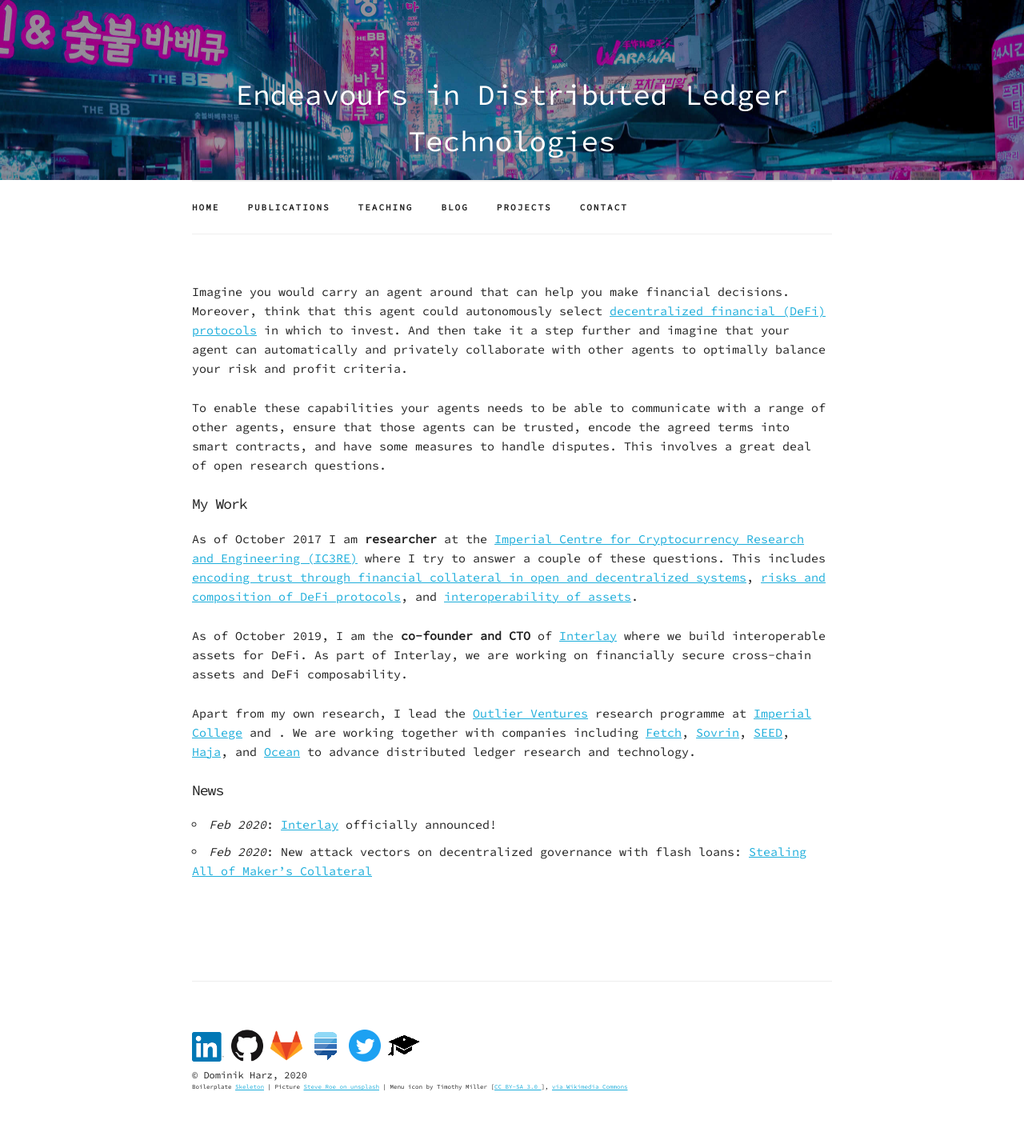
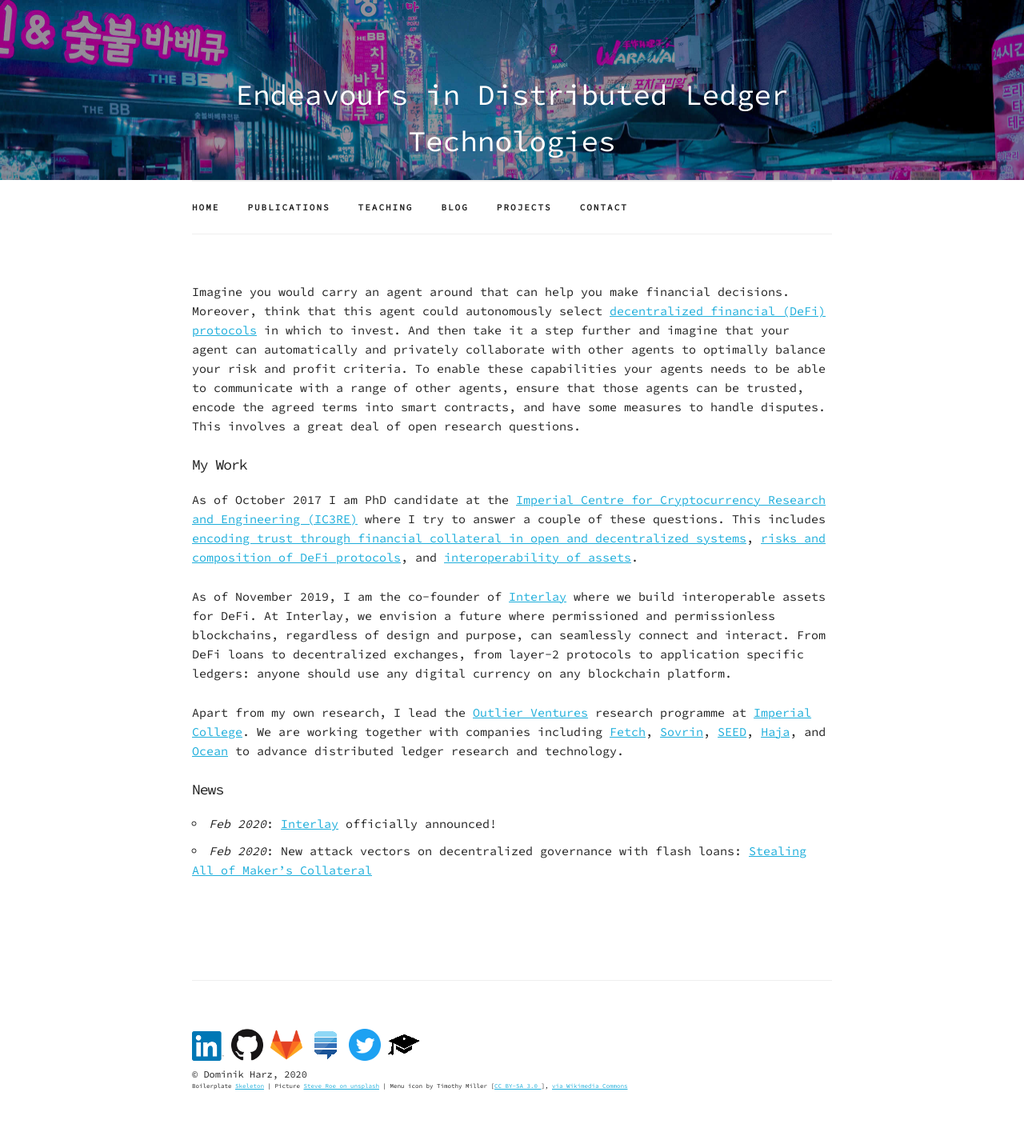
Before and after one commit to nud3l/nud3l.github.io, a Jekyll site: the page built from index.md, in a window 1280 px wide. Shown: the whole page at 80% size. Built offline with Jekyll 4.4.1, drawn with Linux system fonts in a browser that asks for light colours; nearby versions of some CDN libraries.

Commit message:
fix formating errors

```diff
--- a/index.md
+++ b/index.md
@@ -9,23 +9,17 @@
     Imagine you have an autonomous car. Wouldn't it be great if your car could earn money for you while you are not using it? The car could register itself in an app as a driver, charge itself and pay for it, and get itself fixed at a garage, if needed. To enable these capabilities the car needs to be able to communicate with a range of other entities, agree on contract terms, and have some measures to handle disputes or finding prices for services or goods. This involves a great deal of open research questions.
 </p> -->
 
-Imagine you would carry an agent around that can help you make financial decisions. Moreover, think that this agent could autonomously select [decentralized financial (DeFi) protocols](https://defipulse.com/){:target="_blank"} in which to invest. And then take it a step further and imagine that your agent can automatically and privately collaborate with other agents to optimally balance your risk and profit criteria.
-
-To enable these capabilities your agents needs to be able to communicate with a range of other agents, ensure that those agents can be trusted, encode the agreed terms into smart contracts, and have some measures to handle disputes. This involves a great deal of open research questions.
+Imagine you would carry an agent around that can help you make financial decisions. Moreover, think that this agent could autonomously select [decentralized financial (DeFi) protocols](https://defipulse.com/){:target="_blank"} in which to invest. And then take it a step further and imagine that your agent can automatically and privately collaborate with other agents to optimally balance your risk and profit criteria. To enable these capabilities your agents needs to be able to communicate with a range of other agents, ensure that those agents can be trusted, encode the agreed terms into smart contracts, and have some measures to handle disputes. This involves a great deal of open research questions.
 
 ## My Work
 
-As of October 2017 I am **researcher** at the [Imperial Centre for Cryptocurrency Research and Engineering (IC3RE)](http://www.imperial.ac.uk/cryptocurrency/){:target="_blank"} where I try to answer a couple of these questions. This includes [encoding trust through financial collateral in open and decentralized systems](https://balance-resear.ch/){:target="_blank"}, [risks and composition of DeFi protocols](https://medium.com/@dominik.harz/stealing-all-of-makers-collateral-f940970605b1){:target="_blank"}, and [interoperability of assets](https://www.xclaim.io/){:target="_blank"}.
+As of October 2017 I am PhD candidate at the [Imperial Centre for Cryptocurrency Research and Engineering (IC3RE)](http://www.imperial.ac.uk/cryptocurrency/){:target="_blank"} where I try to answer a couple of these questions. This includes [encoding trust through financial collateral in open and decentralized systems](https://balance-resear.ch/){:target="_blank"}, [risks and composition of DeFi protocols](https://medium.com/@dominik.harz/stealing-all-of-makers-collateral-f940970605b1){:target="_blank"}, and [interoperability of assets](https://www.xclaim.io/){:target="_blank"}.
 
-As of October 2019, I am the **co-founder and CTO** of [Interlay](https://www.interlay.io/){:target="_blank"} where we build interoperable assets for DeFi. As part of Interlay, we are working on financially secure cross-chain assets and DeFi composability.
+As of November 2019, I am the co-founder of [Interlay](https://www.interlay.io/){:target="_blank"} where we build interoperable assets for DeFi. At Interlay, we envision a future where permissioned and permissionless blockchains, regardless of design and purpose, can seamlessly connect and interact. From DeFi loans to decentralized exchanges, from layer-2 protocols to application specific ledgers: anyone should use any digital currency on any blockchain platform.
 
 <!-- I am especially curious about smart contracts and their verification as well as automated negotiation for autonomous agents. Additionally, I am interested in general distributed and decentralised web research including problems revolving around interoperability of distributed ledgers and privacy-preserving applications. -->
 
-Apart from my own research, I lead the [Outlier Ventures](https://outlierventures.io){:target="_blank"} research programme at [Imperial College](https://www.imperial.ac.uk/news/178860/ic3re-announces-partnership-explore-convergence-blockchain/){:target="_blank"} and
-. We are working together
-with companies including [Fetch](http://fetch.ai){:target="_blank"},
-[Sovrin](https://sovrin.org/){:target="_blank"}, [SEED](https://www.seedtoken.io/){:target="_blank"}, [Haja](https://haja.io/){:target="_blank"}, and
-[Ocean](https://oceanprotocol.com/){:target="_blank"} to advance distributed ledger research and technology.
+Apart from my own research, I lead the [Outlier Ventures](https://outlierventures.io){:target="_blank"} research programme at [Imperial College](https://www.imperial.ac.uk/news/178860/ic3re-announces-partnership-explore-convergence-blockchain/){:target="_blank"}. We are working together with companies including [Fetch](http://fetch.ai){:target="_blank"}, [Sovrin](https://sovrin.org/){:target="_blank"}, [SEED](https://www.seedtoken.io/){:target="_blank"}, [Haja](https://haja.io/){:target="_blank"}, and [Ocean](https://oceanprotocol.com/){:target="_blank"} to advance distributed ledger research and technology.
  <!-- The purpose is to combine distributed ledgers with other technologies such as machine learning, autonomous agents, IoT, and bots to expedite the next web. -->
 
 ## News
```
